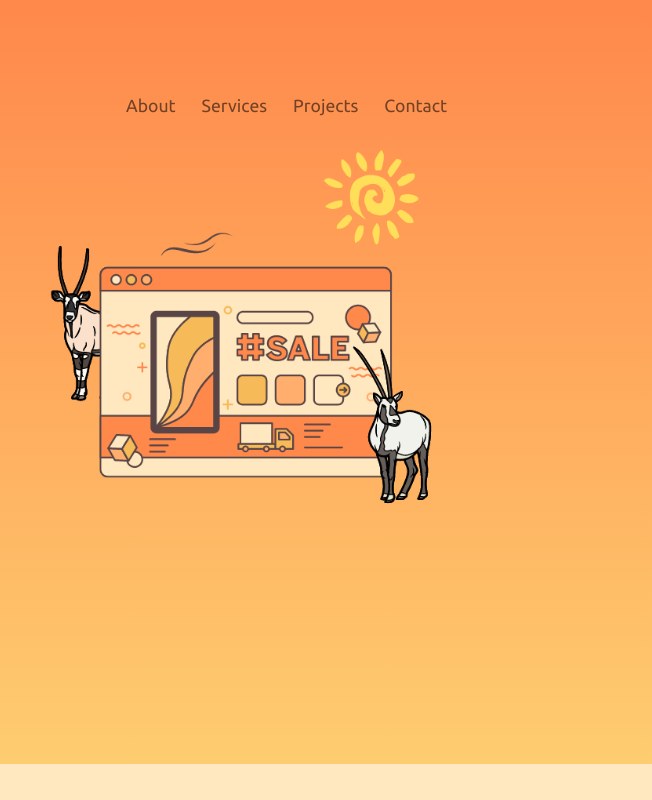
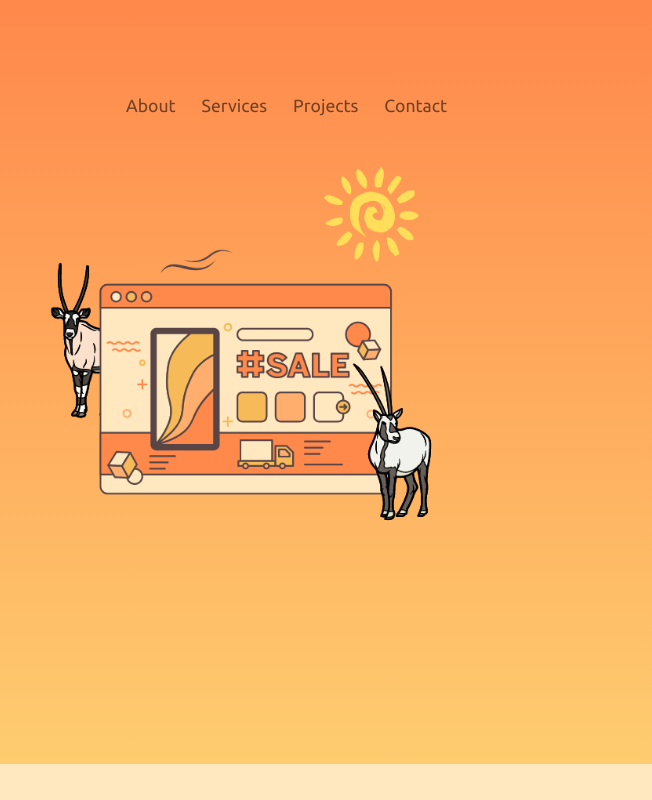
Before and after one commit to DZehner177/namib, a plain HTML site: page index.html in a window 1280 px wide. Shown: the top 800 px of the page, 628-1280 px from the left. Drawn offline with nearby package versions, Linux system fonts and the light colour scheme.

Commit message:
Adjust oryxRun

```diff
--- a/styles.css
+++ b/styles.css
@@ -31,7 +31,7 @@ body {
 
 .oryxRun {
     width: 90%;
-    margin-top: -15%;
+    margin-top: -11%;
 }
 
 .container {
```
